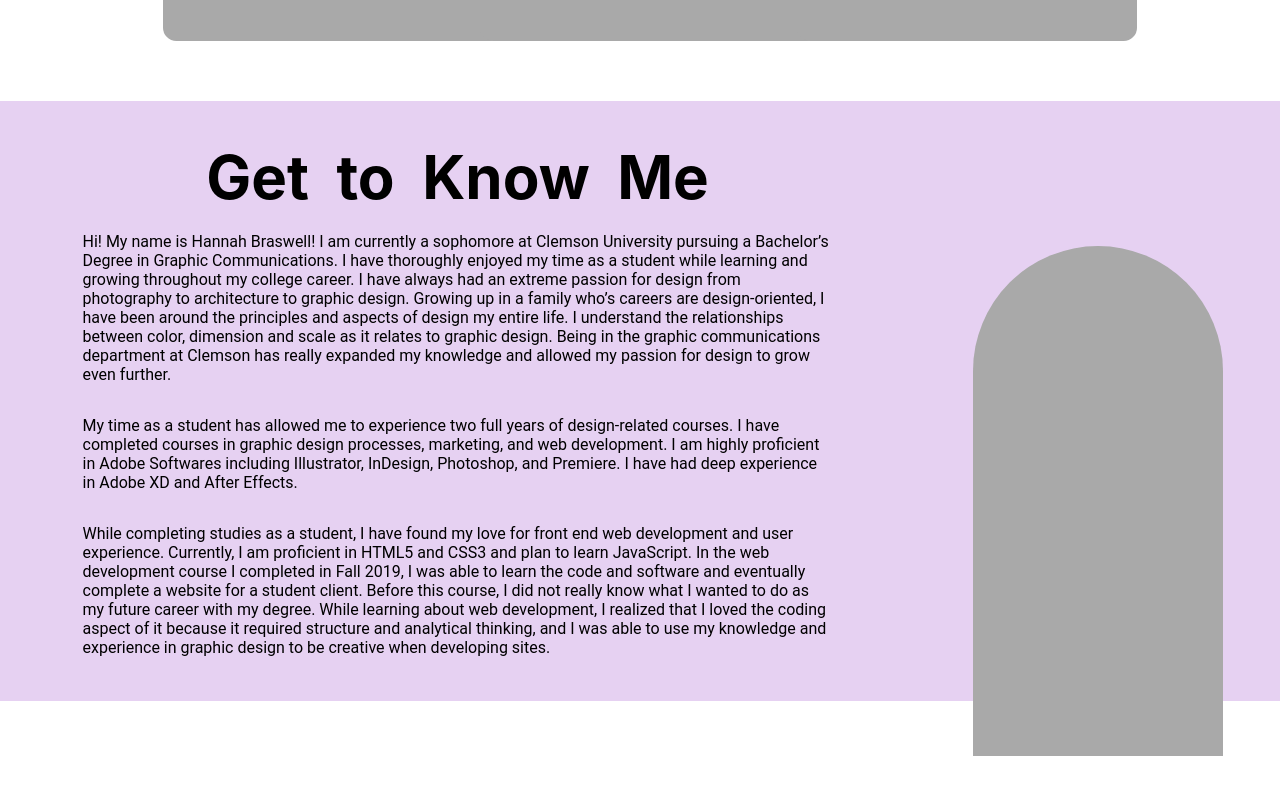
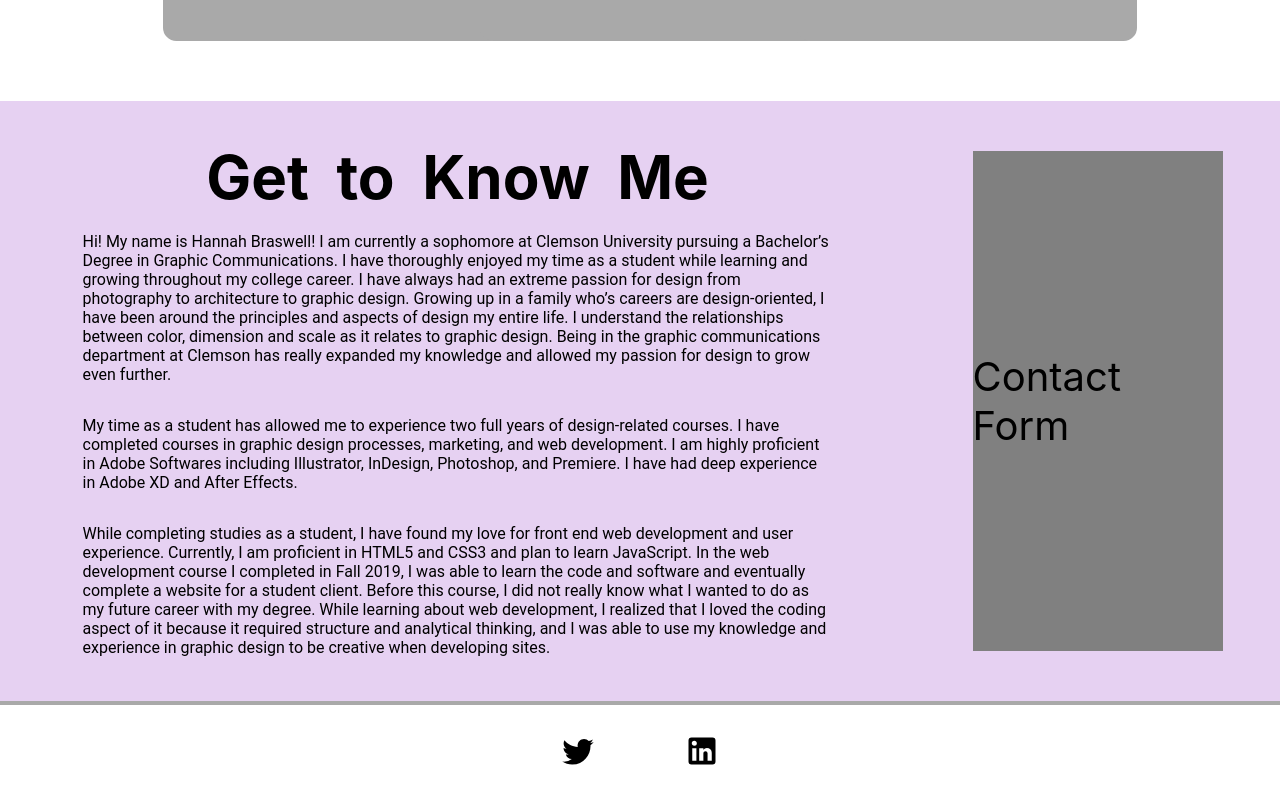
Before and after one commit to wesleypetry/HannahPortfolio, a React (Create React App) app: page / in a window 1280 px wide. Shown: the part 1729-2529 px from the top of the page. Before the commit the page ends 2485 px from the top, so only its background shows below. Built offline with nearby package versions, Linux system fonts and the light colour scheme.

Commit message:
Fixed Footerbar and Updated Grid
Footerbar is now at bottom of scroll and grid items only show text when hovering

```diff
--- a/src/App.js
+++ b/src/App.js
@@ -22,8 +22,8 @@ function App() {
                 <Route path="/Resume" component={Resume} exact />
               </Switch>
           </BrowserRouter>
+          <FooterBar/>
         </div>
-        <FooterBar/>
       </div>
   );
 }
--- a/src/Pages/Home.js
+++ b/src/Pages/Home.js
@@ -60,7 +60,9 @@ function Home(props) {
                         <p>While completing studies as a student, I have found my love for front end web development and user experience. Currently, I am proficient in HTML5 and CSS3 and plan to learn JavaScript. In the web development course I completed in Fall 2019, I was able to learn the code and software and eventually complete a website for a student client. Before this course, I did not really know what I wanted to do as my future career with my degree. While learning about web development, I realized that I loved the coding aspect of it because it required structure and analytical thinking, and I was able to use my knowledge and experience in graphic design to be creative when developing sites. </p>
                     </div>
                 </div>
-                <div className="ContactDiv"></div>
+                <div className="ContactDiv">
+                    Contact Form
+                </div>
             </div>
         </div>
 
--- a/src/Pages/styles.modules.css
+++ b/src/Pages/styles.modules.css
@@ -60,10 +60,17 @@
     background-color: darkgray;
     padding: 20px;
     font-size: 30px;
+    color: transparent;
     text-align: center;
     height: 300px;
     width: 300px;
     border-radius: 10pt;
+}
+
+.GridItem:hover {
+    background-color: black;
+    opacity: 0.8;
+    color: white;
 }
 
 .AboutDiv {
@@ -100,11 +107,14 @@
 
 .ContactDiv {
     width: 250px;
-    height: 85%;
-    background-color: darkgray;
-    border-top-left-radius: 150px;
-    border-top-right-radius: 150px;
-    margin-top: 200px;
+    height: 500px;
+    background-color: gray;
+    display: flex;
+    justify-content: center;
+    align-items: center;
+    font-size: 30pt;
+
+
 }
 
 .ResumeDiv {
@@ -123,16 +133,24 @@
     display: flex;
     justify-content: center;
     flex-direction: column;
-    background-color: burlywood;
+    background-color: white;
     z-index: 100;
-    position: fixed;
-    bottom:0;
+    border-top-color: darkgray;
+    border-style: solid;
+    border-width: 3pt;
+    border-bottom: none;
+    border-left: none;
+    border-right: none;
+    padding-top: 15px;
+    padding-bottom: 15px;
 
   }
 
   .Icons{
     color: black;
-    padding: 40px;
+    padding-left: 50px;
+    padding-right: 50px;
+    transform: scale(1.5);
 
   }
 
```
